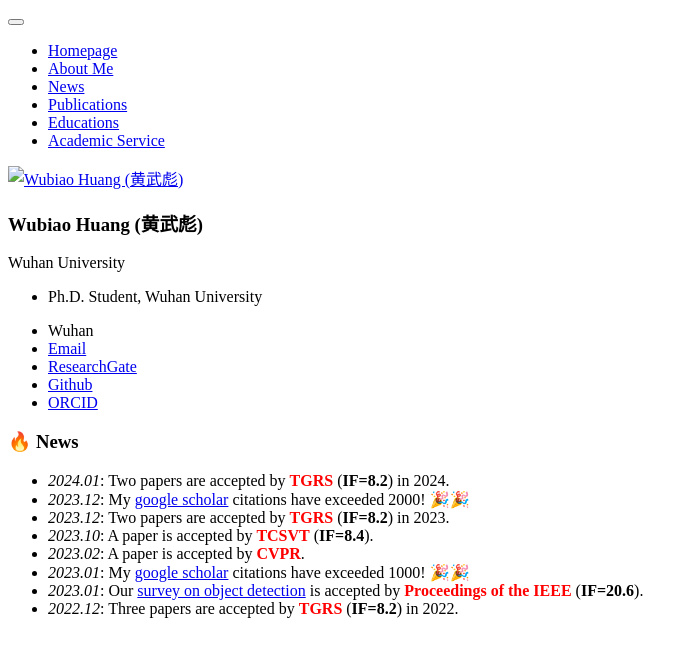
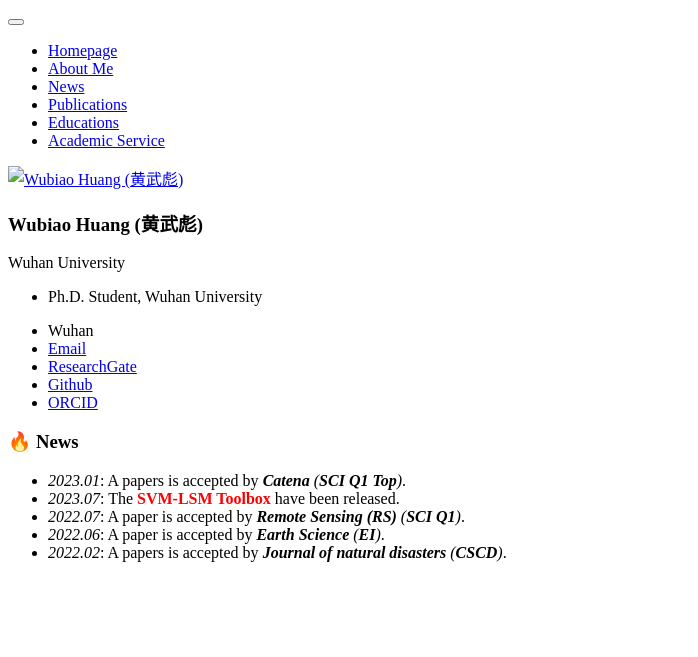
Before and after one commit to HuangWBill/HuangWBill.github.io, a Jekyll site: the page built from _pages/includes/news.md, in a window 1280 px wide. Shown: the top 657 px of the page, without its empty margins (0-698 px from the left). Built offline with Jekyll 4.4.1, drawn with Linux system fonts in a browser that asks for light colours; our own code applies the rules of GitHub Pages for plain Markdown files.

Commit message:
Update news.md

```diff
--- a/_pages/includes/news.md
+++ b/_pages/includes/news.md
@@ -1,9 +1,6 @@
 # 🔥 News
-- *2024.01*: Two papers are accepted by **<font color="red">TGRS</font>** (**IF=8.2**) in 2024.
-- *2023.12*: My [google scholar](https://scholar.google.com/citations?user=5RF4ia8AAAAJ) citations have exceeded 2000! 🎉🎉
-- *2023.12*: Two papers are accepted by **<font color="red">TGRS</font>** (**IF=8.2**) in 2023.
-- *2023.10*: A paper is accepted by **<font color="red">TCSVT</font>** (**IF=8.4**).
-- *2023.02*: A paper is accepted by **<font color="red">CVPR</font>**.
-- *2023.01*: My [google scholar](https://scholar.google.com/citations?user=5RF4ia8AAAAJ) citations have exceeded 1000! 🎉🎉
-- *2023.01*: Our [survey on object detection](https://arxiv.org/abs/1905.05055) is accepted by **<font color="red">Proceedings of the IEEE</font>** (**IF=20.6**).
-- *2022.12*: Three papers are accepted by **<font color="red">TGRS</font>** (**IF=8.2**) in 2022.
+- *2023.01*: A papers is accepted by ***Catena** (**SCI Q1 Top**)*.
+- *2023.07*: The **<font color="red">SVM-LSM Toolbox</font>** have been released.
+- *2022.07*: A paper is accepted by ***Remote Sensing (RS)** (**SCI Q1**)*.
+- *2022.06*: A paper is accepted by ***Earth Science** (**EI**)*.
+- *2022.02*: A papers is accepted by ***Journal of natural disasters** (**CSCD**)*.
```
